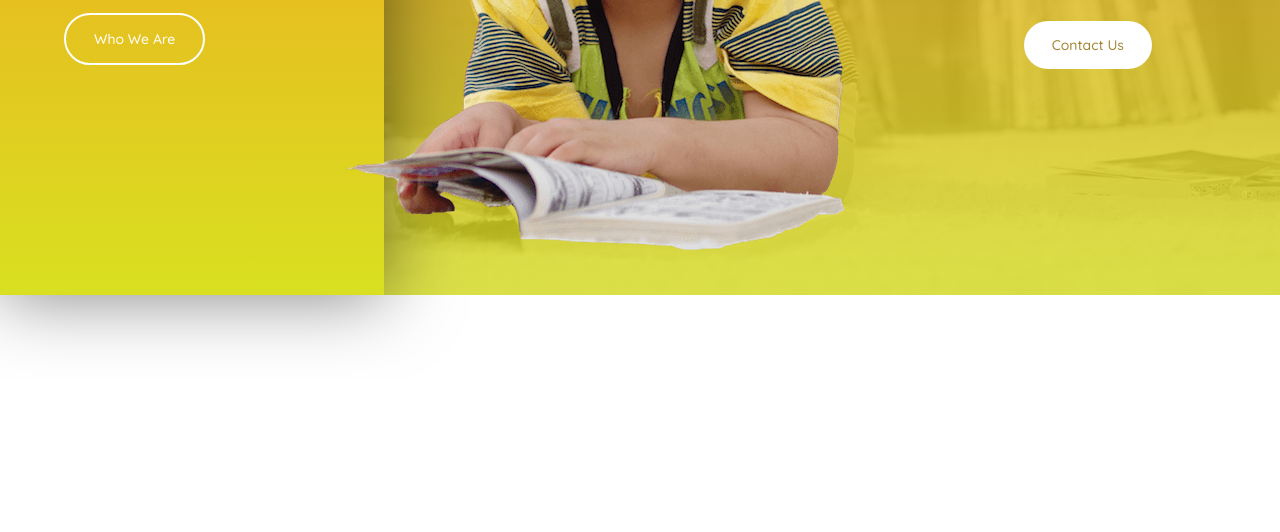
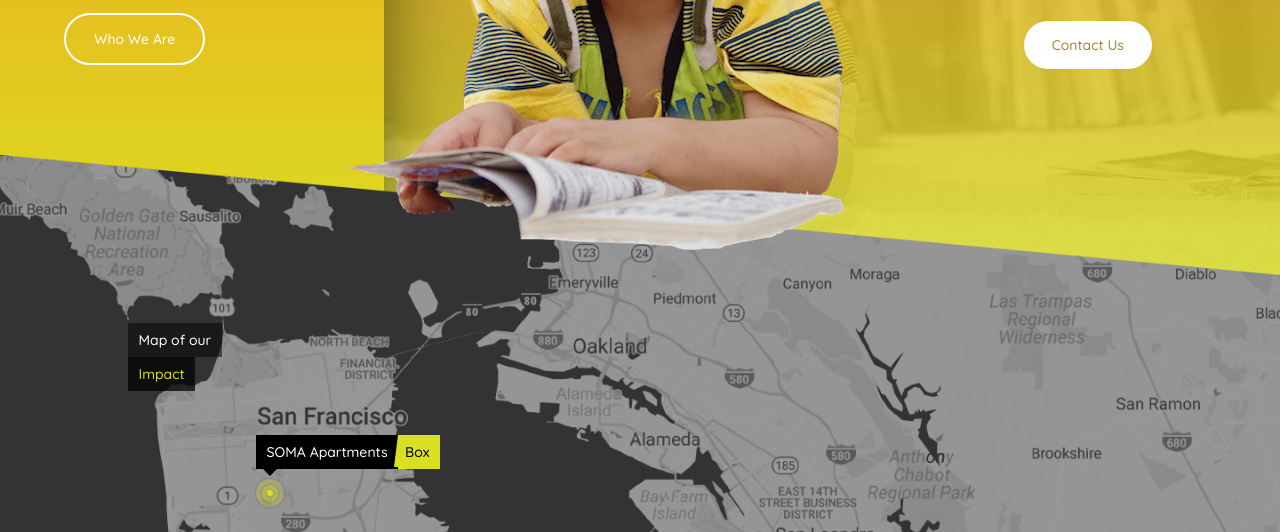
Before and after one commit to littlebitbybit/v1, a plain HTML site: page index.html in a window 1280 px wide. Shown: the part 420-952 px from the top of the page. Before the commit the page ends 800 px from the top, so only its background shows below. Drawn offline with nearby package versions, Linux system fonts and the light colour scheme.

Commit message:
finished map for desktop

```diff
--- a/index.html
+++ b/index.html
@@ -26,7 +26,22 @@
                     <a class="button" href="mailto: hi@asdlfbasdf.com">Contact Us</a>
                 </div>
             </section>
+            <!-- At some point, this should use Google Maps API markers -->
             <section class="map">
+                <div class="map-elements">
+                    <div class="marker">
+                        <p class="marker-location">SOMA Apartments<span class="marker-desc">Box</span></p>
+                        <div class="circles">
+                            <span class="circle low"></span>
+                            <span class="circle middle"></span>
+                            <span class="circle high"></span>
+                        </div>
+                    </div>
+                    <p class="map-title">Map of our<span>Impact</span></p>
+                </div>
+                <div class="map-bg">
+                    <img src="images/map-bg.png">
+                </div>
             </section>
             <section class="about" id="about">
             </section>
--- a/styles/style.css
+++ b/styles/style.css
@@ -13,12 +13,20 @@ body, html, main,section {
 .landing {
     z-index:1;
 }
+.map {
+    z-index:2;
+}
 .landing-boy {
     z-index:5;
 }
 .landing-bg {
     z-index:5;
 }
+
+/***********
+ * Landing *
+ ***********/
+
 .landing-bg,.landing-bg-gradient,.landing .bg {
     width:100%;
 }
@@ -112,3 +120,118 @@ aside.news {
     border:2px solid #FFF;
     color:#FFF;
 }
+
+/*******
+ * Map *
+ *******/
+
+.map {
+    margin-top:-10em;
+}
+.map-bg {
+    z-index:3;
+}
+.map-elements {
+    z-index:5;
+}
+.map-bg,.map-bg img,.map-elements {
+    width:100%;
+}
+.map-title {
+    position:absolute;
+    top:12em;
+    left:10%;
+    color:#FFF;
+    background-color:rgba(0,0,0,0.5);
+    padding:0.5em 0.75em;
+    z-index:10;
+    white-space: nowrap;
+}
+.map-title span {
+    position:absolute;
+    color:#d9e021;
+    background-color:rgba(0,0,0,0.75);
+    padding:0.5em 0.75em;
+    top:100%;
+    left:0;
+}
+.marker {
+    position:absolute;
+    top:20em;
+    left:20%;
+}
+.marker-location {
+    background-color:#000;
+    color:#FFF;
+    padding:0.5em 1em 0.5em 0.75em;
+}
+.marker-location::before {
+    content:"";
+    position:absolute;
+    left:0.5em;
+    top:100%;
+    width:0;
+    height:0;
+    border-top:0.5em solid #000;
+    border-left:0.5em solid transparent;
+    border-right:0.5em solid transparent;
+}
+.marker-location span {
+    background-color:#d9e021;
+    position:absolute;
+    left:100%;
+    top:0;
+    padding:0.5em 0.75em 0.5em 0.5em;
+    margin-left:-0.25em;
+    color:#000;
+}
+.marker-location span::before {
+    content:"";
+    position:absolute;
+    right:100%;
+    top:0;
+    width:0;
+    height:0;
+    border-right:0.2em solid #d9e021;
+    border-bottom:1.2em solid #d9e021;
+    border-top:1.2em solid transparent;
+    border-left:0.2em solid transparent;
+}
+.circles {
+    position:absolute;
+    top:100%;
+    left:0;
+}
+.circle {
+    display:inline-block;
+    border-radius:50%;
+    background-color:#d9e021;
+    box-shadow:0 0 3px 0 rgba(0,0,0,1);
+    float:none;
+}
+.circle.middle,.circle.low {
+    text-align:center;
+    opacity:0.25;
+}
+.circle.low {
+    width:2em;
+    height:2em;
+    z-index:1;
+}
+.circle.middle {
+    width:1.2em;
+    height:1.2em;
+    z-index:2;
+    position:absolute;
+    top:0.4em;
+    left:0.4em;
+}
+.circle.high {
+    width:0.4em;
+    height:0.4em;
+    box-shadow:0 0 3px 0 rgba(0,0,0,0.3);
+    z-index:3;
+    position:absolute;
+    top:0.8em;
+    left:0.8em;
+}
```
Also changed, not shown: images/map-bg.png (added), 1 other file.
